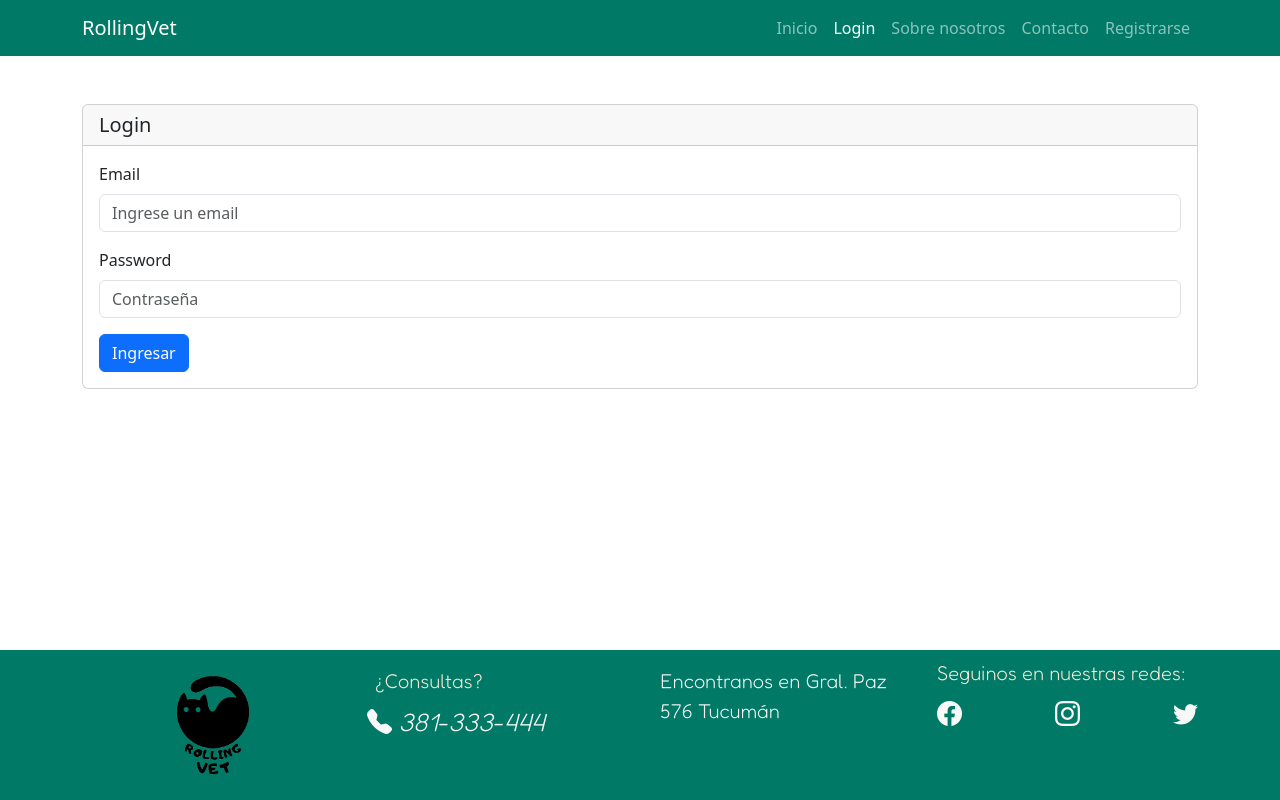
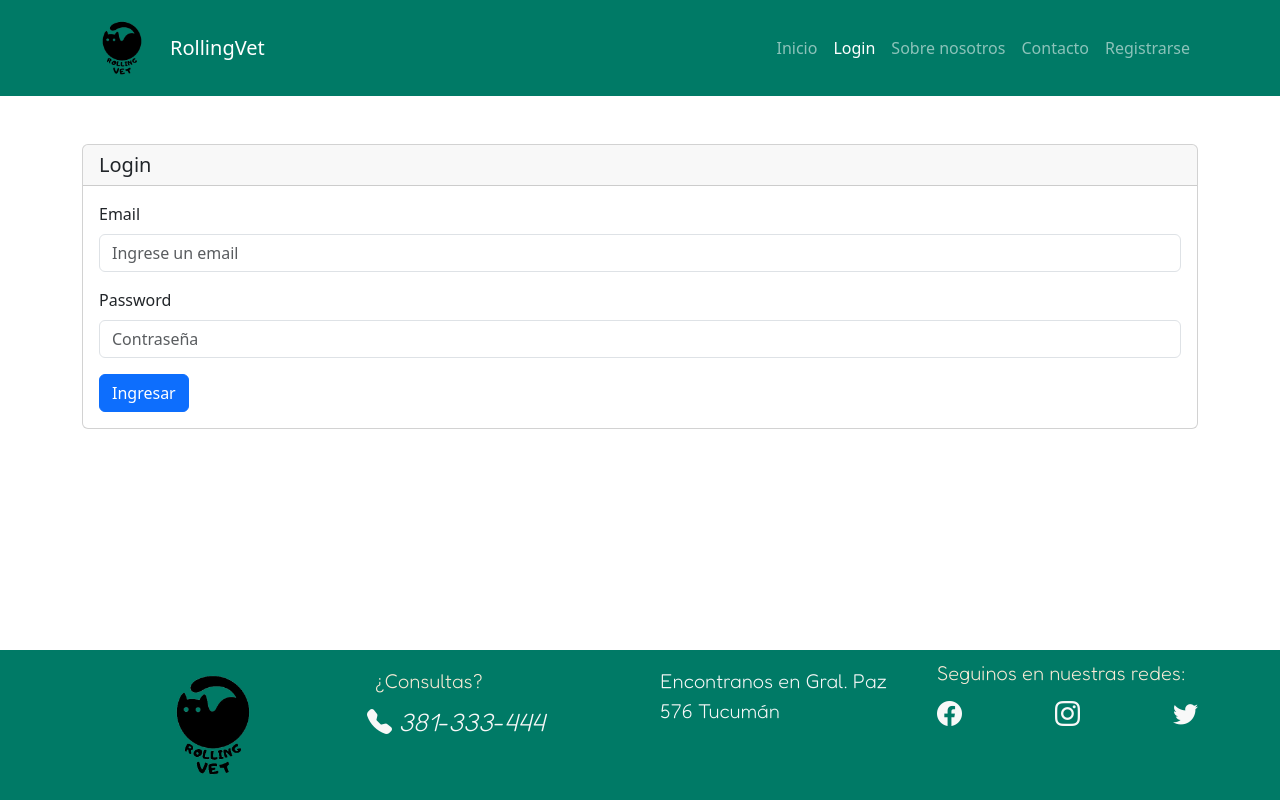
Before and after one commit to nicoleonard/rollingVetFront, a React (Vite) app: page /login in a window 1280 px wide. Built offline with nearby package versions, Linux system fonts and the light colour scheme; no server answers.

Commit message:
Agregué el logo en el menú

```diff
--- a/src/App.css
+++ b/src/App.css
@@ -1,13 +1,13 @@
-@import url('https://fonts.googleapis.com/css2?family=Fredoka:wght@300&display=swap');
-body{
-  font-family: 'Fredoka', sans-serif;
+@import url("https://fonts.googleapis.com/css2?family=Fredoka:wght@300&display=swap");
+body {
+  font-family: "Fredoka", sans-serif;
   font-size: 20px;
 }
-.fuente{
-  font-family: 'Fredoka', sans-serif;
-  font-size:  20px; ;
+.fuente {
+  font-family: "Fredoka", sans-serif;
+  font-size: 20px;
 }
-.btnCentrado{
+.btnCentrado {
   display: flex;
   justify-content: center;
   align-items: center;
@@ -29,9 +29,9 @@ body{
   background-size: cover;
   background-position: center;
   min-height: 100vh;
-    background-image: url('../src/assets/Error.png');
+  background-image: url("../src/assets/Error.png");
 }
-  .fondo .fondoSinImagen{
+.fondo .fondoSinImagen {
   background: #2b9f89;
 }
 
@@ -44,22 +44,25 @@ body{
 .mainSection {
   flex-grow: 1;
 }
-.fondoFooter {
+.fondoFooterAndMenu {
   background-color: #007a66;
   color: antiquewhite;
 }
 .mainSection {
   min-height: none;
 }
+.navbar-logo {
+  height: 5em;
+  width: auto;
+  margin-right: 0.5em;
+}
 
 /* Componente Inicio */
-.carrouselInicio{
+.carrouselInicio {
   width: 100%;
   height: 50vh;
   object-fit: cover;
 }
-
-
 
 @media (min-width: 769px) and (max-width: 1024px) {
   .fondo {
--- a/src/components/common/Footer.jsx
+++ b/src/components/common/Footer.jsx
@@ -4,7 +4,7 @@ import { Link } from "react-router-dom";
 import logo from "../../assets/Logo.png";
 const Footer = () => {
   return (
-    <footer className="fondoFooter fuente">
+    <footer className="fondoFooterAndMenu fuente">
       <div className="container justify-content-space-between">
         <nav className="row">
           <Link
--- a/src/components/common/Menu.jsx
+++ b/src/components/common/Menu.jsx
@@ -1,5 +1,6 @@
 import { Navbar, Container, Nav, Button } from "react-bootstrap";
 import { Link, NavLink, useNavigate } from 'react-router-dom';
+import logo from "../../assets/Logo.png";
 
 const Menu = ({ usuarioLogeado, setUsuarioLogeado }) => {
   const navegacion = useNavigate();
@@ -10,8 +11,11 @@ const Menu = ({ usuarioLogeado, setUsuarioLogeado }) => {
     navegacion('/');
   }
   return (
-    <Navbar className="fondoFooter" variant='dark' expand='lg'>
+    <Navbar className="fondoFooterAndMenu" variant='dark' expand='lg'>
       <Container>
+        <Link to={'/'}>
+        <img src={logo} alt="Logo RollingVet" className="navbar-logo"/>
+        </Link>
         <Navbar.Brand as={Link} to="/">RollingVet</Navbar.Brand>
         <Navbar.Toggle aria-controls="basic-navbar-nav" />
         <Navbar.Collapse id="basic-navbar-nav">
```
Lines whose indentation alone changed are shown as unchanged.
